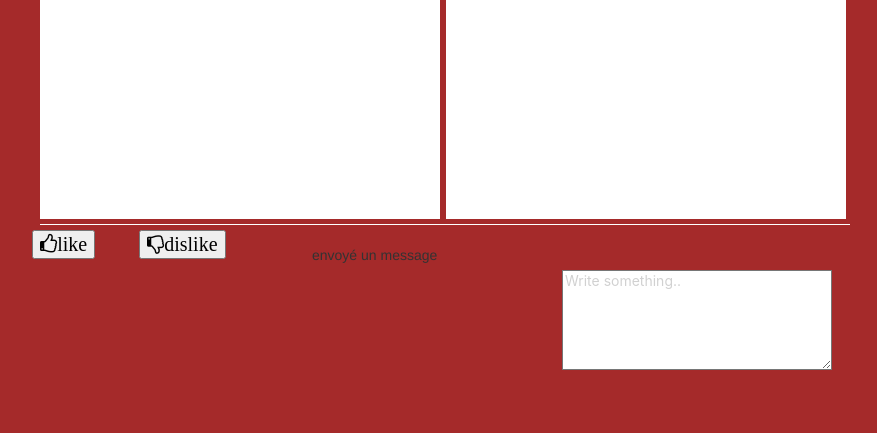
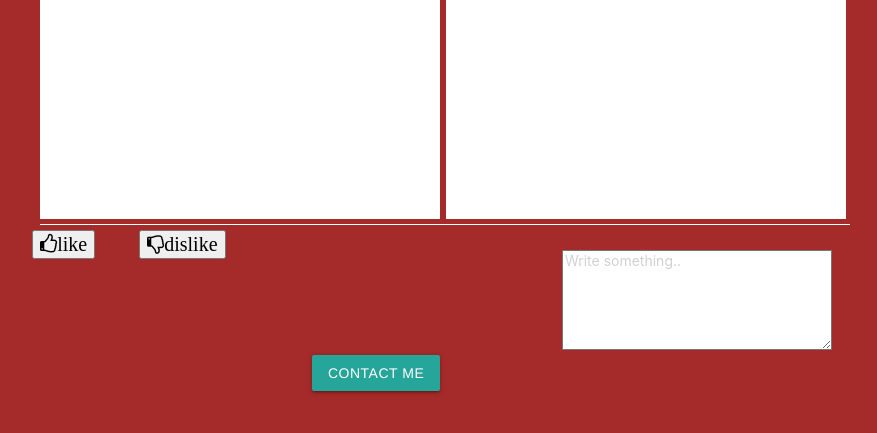
Before and after one commit to chaabounizeineb123456789/projet-finale, a plain HTML site: page index2.html in a window 1280 px wide. Shown: the part 117-550 px from the top of the page, without its empty margins (210-1087 px from the left). Drawn offline with nearby package versions, Linux system fonts and the light colour scheme.

Commit message:
Add files via upload

```diff
--- a/index2.html
+++ b/index2.html
@@ -54,8 +54,11 @@
 				</div>
 				<div class=" bes col-md-4">
 					<br>
-				<h7>envoyé un message</h7>
-		<a href="mailto:zeinoubachaabouni@gmail.com?Subject=Hello%20again" target="_top"><textarea id="subject" name="subject" placeholder="Write something.."></textarea></a>
+
+		<textarea id="subject" name="subject" placeholder="Write something.." mail></textarea>
+
+			<a href="mailto:zeinoubachaabouni@gmail.com" class="btn btn-primary">contact me</a>
+
 	</div>
     </div>
 </div>
```
